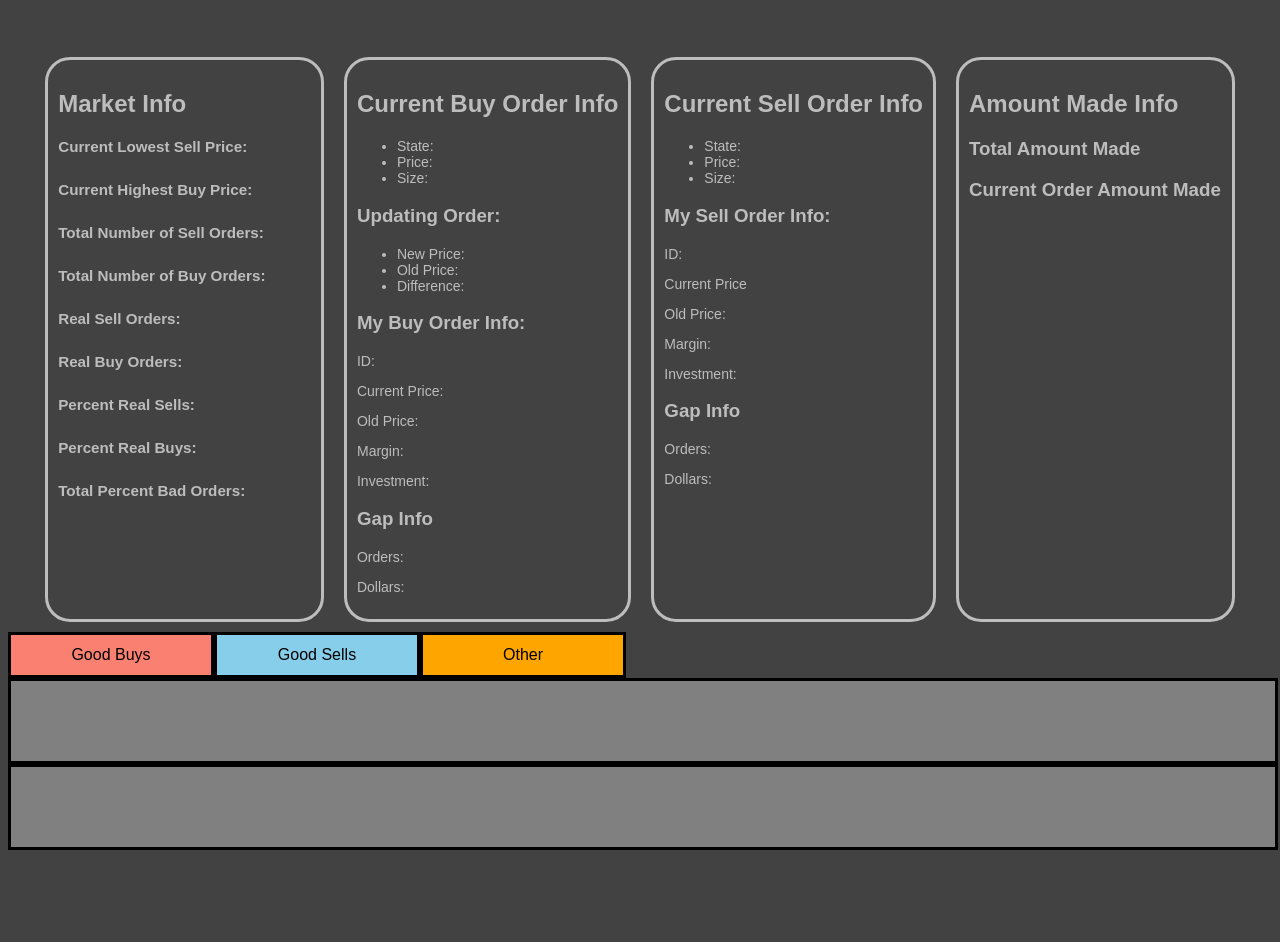
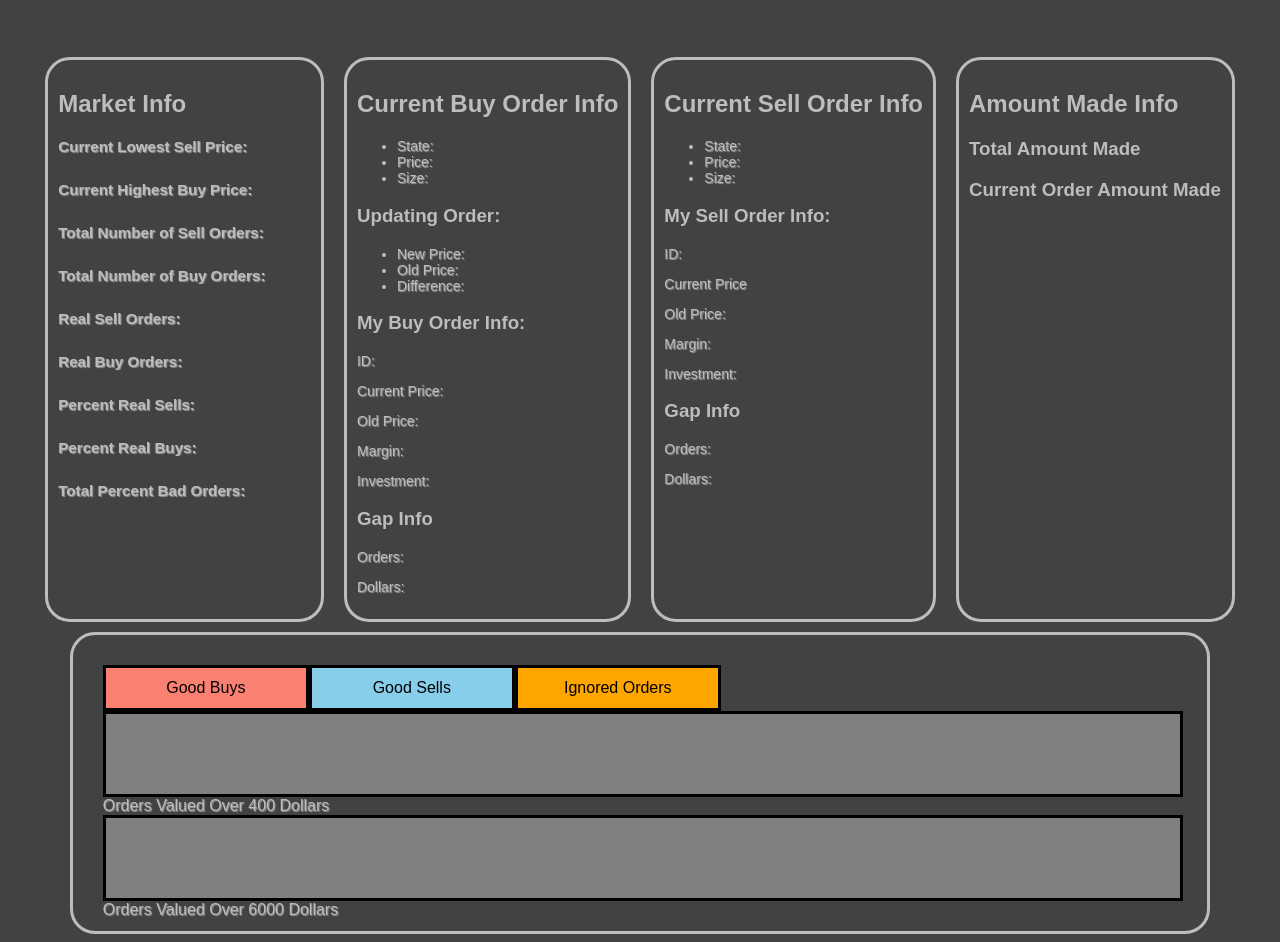
Before and after one commit to NickGatti/coinbot, a website: page src/index.html in a window 1280 px wide. Shown: the part 143-1085 px from the top of the page. Before the commit the page ends 1001 px from the top, so only its background shows below. Drawn offline with Linux system fonts and the light colour scheme; no server answers.

```diff
--- a/src/index.html
+++ b/src/index.html
@@ -26,6 +26,7 @@
   font-weight: normal;
   font-size: 14px;
   text-decoration: none;
+  text-shadow: 1px 1px 1px rgba(150, 150, 150, 1);
 }
 .miniID {
   font-size: 60%;
@@ -39,6 +40,7 @@
   overflow: auto;
   font-stretch: condensed;
   font-size: 95%;
+  text-shadow: 1px 1px 1px rgba(150, 150, 150, 1);
 }
 .fr {
   float: right;
@@ -118,6 +120,17 @@
 .innerRest {
   height: 80px;
   background: orange;
+}
+#chartWrapper {
+  width: 85%;
+  margin-left: auto;
+  margin-right: auto;
+  border: 3px solid #BDBDBD;
+  border-radius: 25px;
+  padding: 30px;
+}
+.chartText {
+  text-shadow: 1px 1px 1px rgba(150, 150, 150, 1);
 }
 </style>
 </<head>
@@ -309,6 +322,8 @@
 
   </div>
 
+<div id='chartWrapper'>
+  <div>
     <div id="inBuy">
       Good Buys
     </div>
@@ -316,7 +331,19 @@
       Good Sells
     </div>
     <div id="inRest">
-    Other
+      Ignored Orders
+    </div>
+  </div>
+    <div class='outerChart' >
+      <div class='innerBuy'>
+      </div>
+      <div class='innerSell'>
+      </div>
+      <div class='innerRest'>
+      </div>
+    </div>
+    <div class="fl chartText">
+      Orders Valued Over 400 Dollars
     </div>
 
     <div class='outerChart'>
@@ -327,13 +354,8 @@
       <div class='innerRest'>
       </div>
     </div>
-
-  <div class='outerChart'>
-    <div class='innerBuy'>
-    </div>
-    <div class='innerSell'>
-    </div>
-    <div class='innerRest'>
+    <div class="fl chartText">
+      Orders Valued Over 6000 Dollars
     </div>
   </div>
 
```
Also changed, not shown: storage.json (+1 -1 lines), .eslintrc.js, src/front.js (indentation only), src/piechart.html (added). Lines whose indentation alone changed are shown as unchanged.
